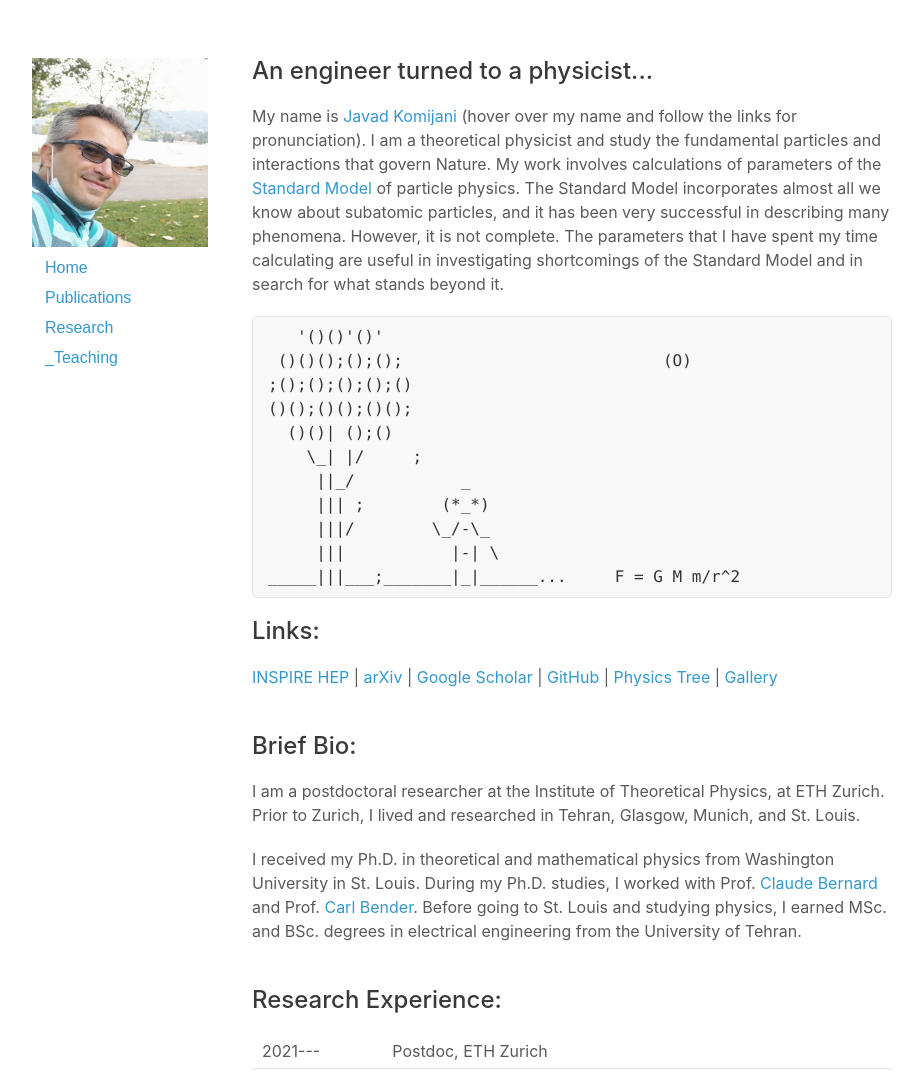
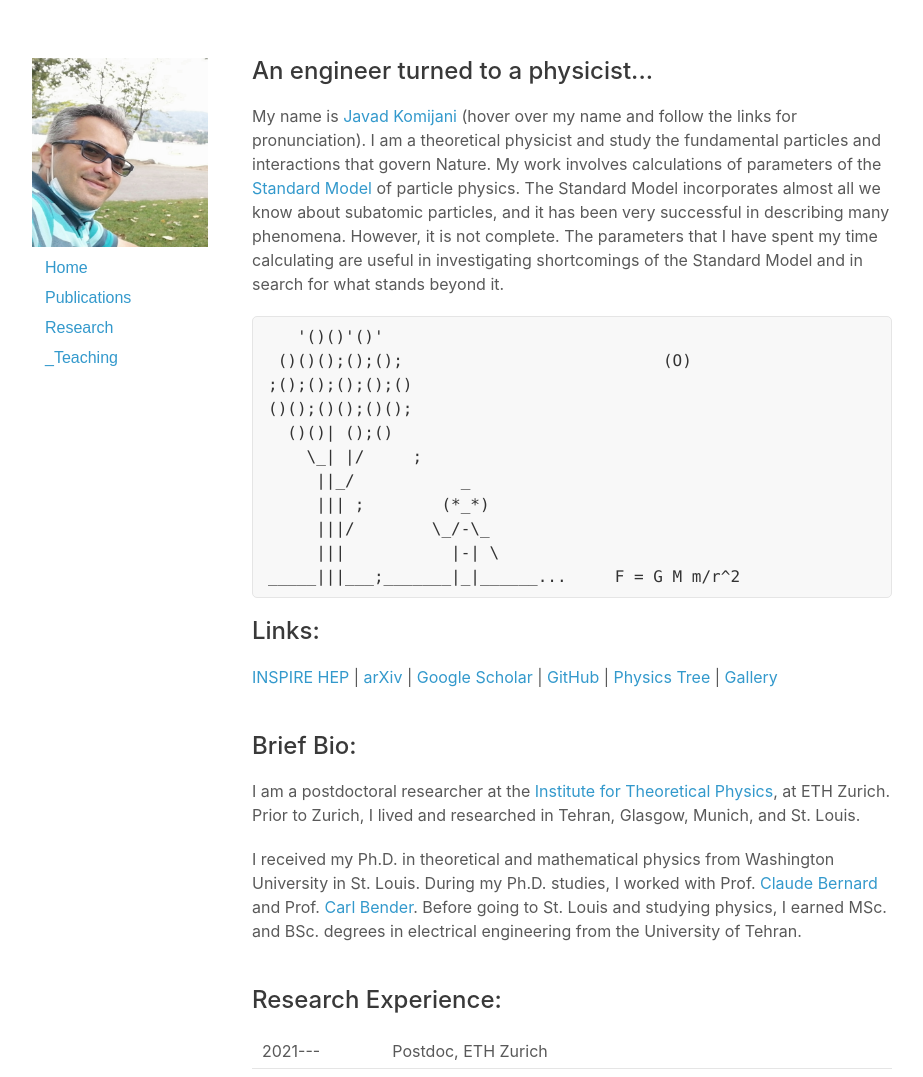
Before and after one commit to jkomijani/jkomijani.github.io, a plain HTML site: page index.html in a window 1280 px wide. Shown: the top 1077 px of the page, without its empty margins (178-1101 px from the left). Drawn offline with Linux system fonts and the light colour scheme.

Commit message:
typo fixed

```diff
--- a/index.html
+++ b/index.html
@@ -82,9 +82,11 @@ _____|||___;_______|_|______...     F = G M m/r^2</pre>
         <br>
         <h2>Brief Bio:</h2>
 
-        <p>I am a postdoctoral researcher at the Institute of Theoretical
-        Physics, at ETH Zurich. Prior to Zurich, I lived and researched in
-        Tehran, Glasgow, Munich, and St. Louis.</p>
+        <p>I am a postdoctoral researcher at the
+         <a href="https://www.phys.ethz.ch/the-department/people/person-detail.MjkzNTEz.TGlzdC81MTUsMTE3MjU5OTI5OQ==.html">
+             Institute for Theoretical Physics</a>, at ETH Zurich.
+        Prior to Zurich, I lived and researched in Tehran, Glasgow, Munich,
+        and St. Louis.</p>
 
         <p>I received my Ph.D. in theoretical and mathematical
         physics from Washington University in St. Louis.
```
